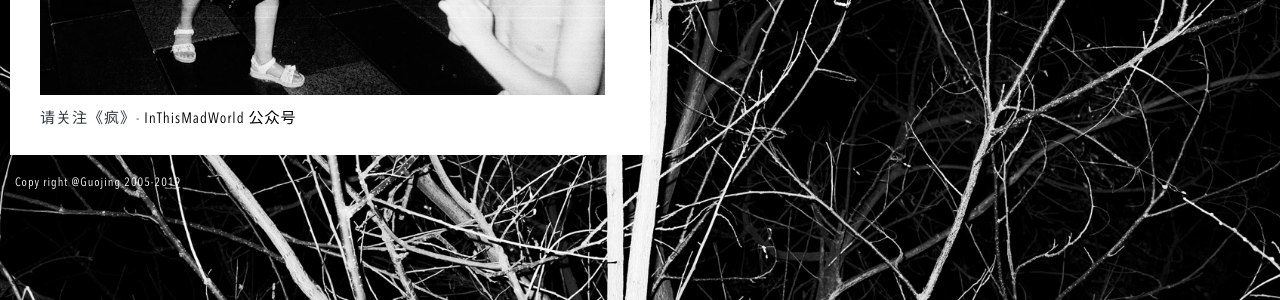
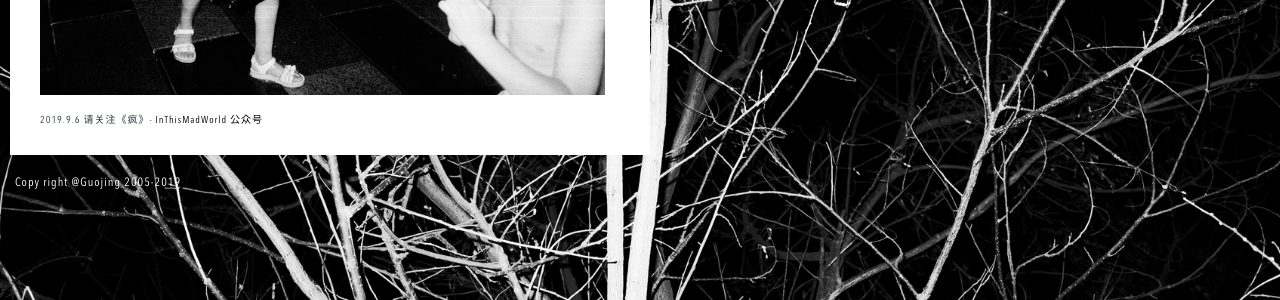
Before and after one commit to GuoJing/blog, a Jekyll site: the page built from index.html, in a window 1280 px wide. Shown: the part 441-741 px from the top of the page. Built offline with Jekyll 4.4.1, drawn with Linux system fonts in a browser that asks for light colours.

Commit message:
auto commit

```diff
--- a/index.html
+++ b/index.html
@@ -28,7 +28,7 @@ title: GuoJing's Blog|只要心还跳
       <li>
         <div>
           <div class="img_pannel"><img src="/gallery/bw/1-800.jpg"/></div>
-          <div class="img_pannel_discription"><span>请关注《疯》- <a href="/about">InThisMadWorld 公众号</a></span></div>
+          <div class="img_pannel_discription"><span>2019.9.6 请关注《疯》- <a href="/about">InThisMadWorld 公众号</a></span></div>
         </div>
       </li>
     </ul>
--- a/style/style.css
+++ b/style/style.css
@@ -103,6 +103,7 @@ hr {
 
 .index_gallery .img_pannel_discription {
     margin-top: 10px;
+    font-size:10px;
 }
 
 .index_list_title {
```
